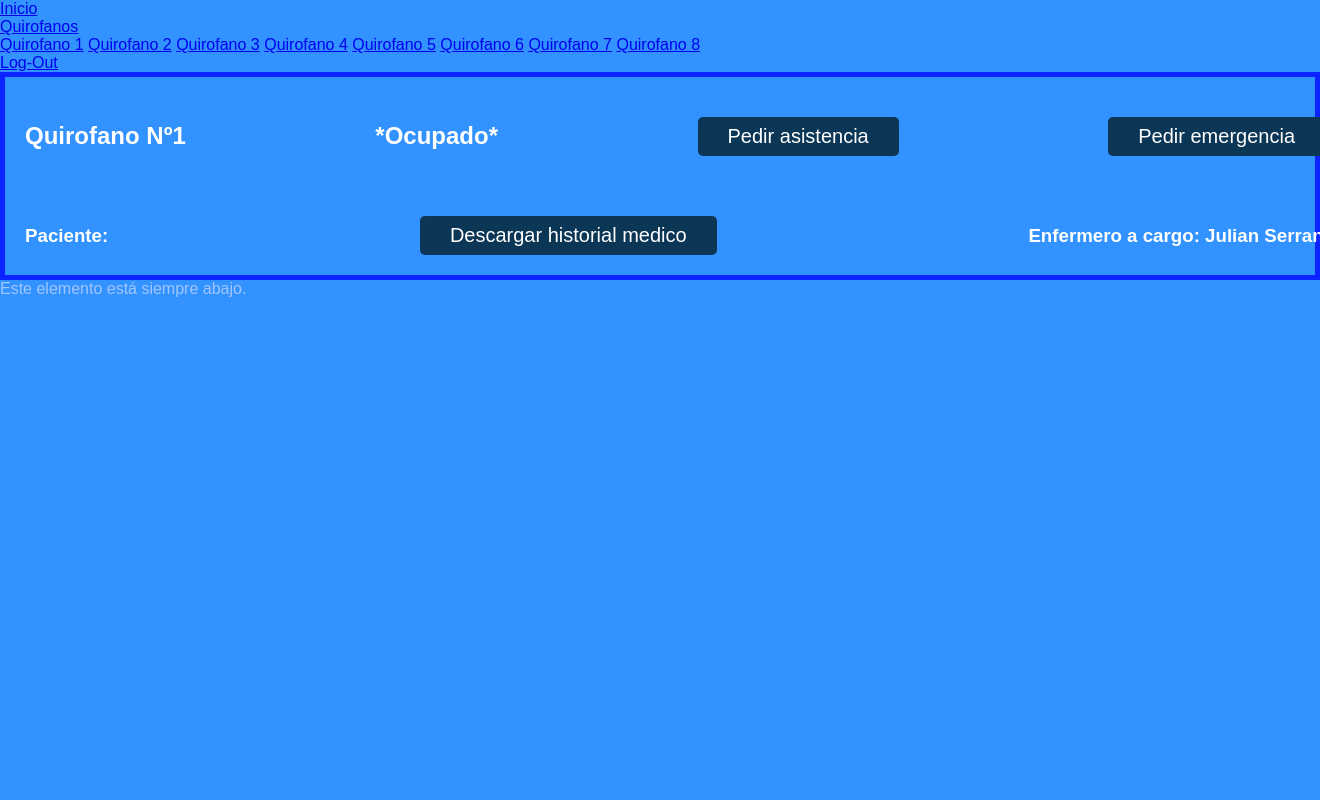
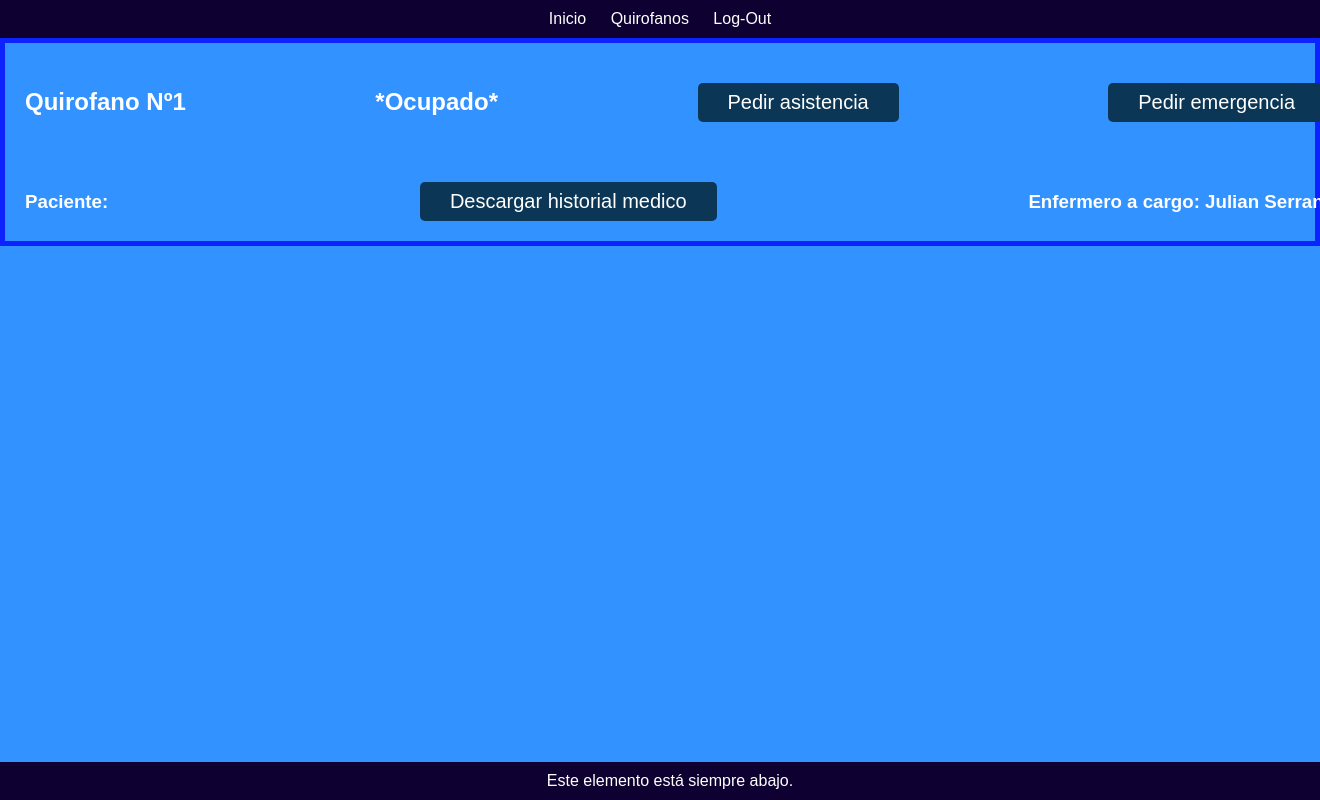
Before and after one commit to Gberiel/Punks, a PHP site: page /hospital.php in a window 1320 px wide; the page is wider, and only the part inside the window is pictured. Run offline with PHP 8.4, Linux system fonts and the light colour scheme.

Commit message:
Update Punk.css

```diff
--- a/Punk/css/Punk.css
+++ b/Punk/css/Punk.css
@@ -110,3 +110,52 @@ button {
     border: 5px solid rgba(0, 0, 255, 0.77);
     color: white;
 }
+
+/* Estilos para la barra superior */
+.top-bar {
+    background-color: #0e0030;
+    color: #fff;
+    padding: 10px 0;
+    text-align: center;
+}
+
+/* Estilos para los links internos */
+.top-bar a {
+    color: #fff;
+    text-decoration: none;
+    margin: 0 10px;
+}
+
+/* Estilos para el menú desplegable */
+.dropdown {
+    position: relative;
+    display: inline-block;
+}
+
+.dropdown-content {
+    display: none;
+    position: absolute;
+    background-color: #0e0030;
+    min-width: 160px;
+    z-index: 1;
+}
+
+.dropdown-content a {
+    color: #fff;
+    padding: 12px 16px;
+    text-decoration: none;
+    display: block;
+}
+
+.dropdown:hover .dropdown-content {
+    display: block;
+}
+
+.elemento-abajo {
+    position: fixed;
+    bottom: 0;
+    width: 100%;
+    background-color: #0e0030;
+    color: #fff;
+    padding: 10px;
+    text-align: center;}
```
